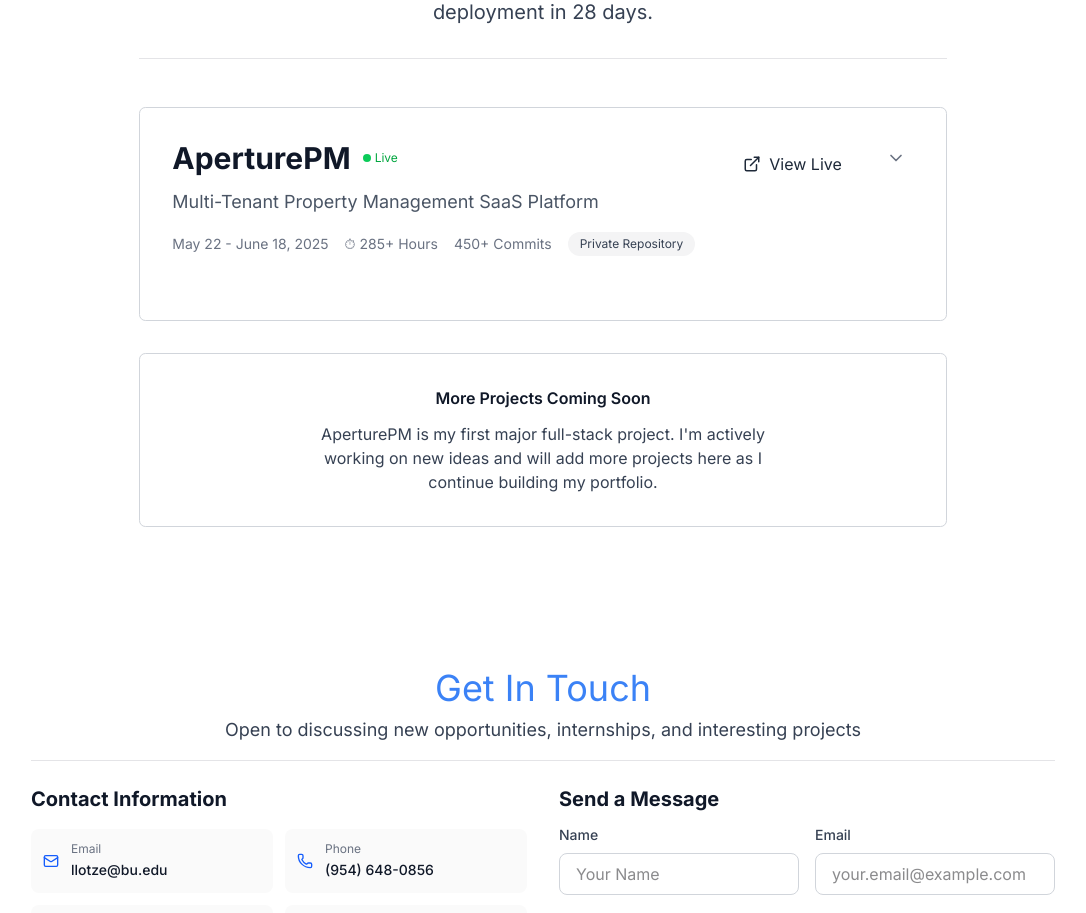
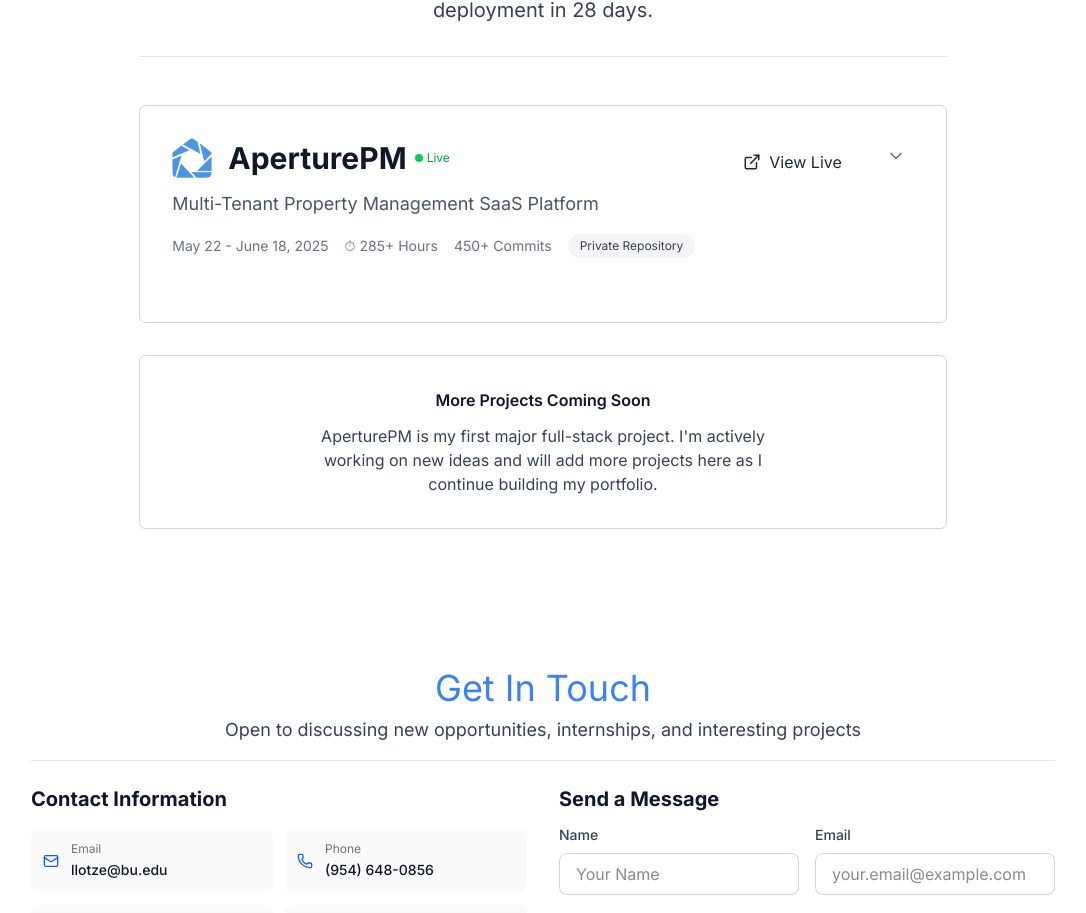
Before and after one commit to llotze/portfolio, a Next.js app: page / in a window 1280 px wide. Shown: the part 1899-2812 px from the top of the page, without its empty margins (97-1183 px from the left). Built offline with nearby package versions, Linux system fonts and the light colour scheme.

Commit message:
added aperturepm logo to aperturepm project card

```diff
--- a/app/components/Projects.js
+++ b/app/components/Projects.js
@@ -106,11 +106,20 @@ export default function Projects() {
             >
               <div className="flex flex-col md:flex-row md:items-start md:justify-between gap-6">
                 <div className="flex-1">
-                  <div className="flex items-center gap-3 mb-3">
-                    <h3 className="text-3xl font-bold text-gray-900 dark:text-white">AperturePM</h3>
-                    <div className="flex items-center gap-1">
-                      <div className="w-2 h-2 bg-green-500 rounded-full animate-pulse"></div>
-                      <span className="text-xs text-green-600 dark:text-green-400">Live</span>
+                  <div className="flex items-center gap-4 mb-3">
+                    <img
+                      src="/aperturepm-logo.png"
+                      alt="AperturePM Logo"
+                      className="w-10 h-10 rounded-md object-contain"
+                      style={{ flexShrink: 0 }}
+                      draggable={false}
+                    />
+                    <div className="flex items-center gap-2">
+                      <h3 className="text-3xl font-bold text-gray-900 dark:text-white">AperturePM</h3>
+                      <div className="flex items-center gap-1">
+                        <div className="w-2 h-2 bg-green-500 rounded-full animate-pulse"></div>
+                        <span className="text-xs text-green-600 dark:text-green-400">Live</span>
+                      </div>
                     </div>
                   </div>
                   <p className="text-lg text-gray-600 dark:text-gray-300 mb-4">Multi-Tenant Property Management SaaS Platform</p>
@@ -192,7 +201,7 @@ export default function Projects() {
                   <div className="lg:col-span-1 flex flex-col justify-center">
                     <div className="space-y-6">
                       <div className="text-center p-6 bg-zinc-50 dark:bg-zinc-800/30 rounded-lg">
-                        <div className="text-4xl font-bold text-gray-900 dark:text-white mb-2">28<span className="text-blue-400 dark:text-blue-500">d</span></div>
+                        <div className="text-4xl font-bold text-gray-900 dark:text-white mb-2">28 <span className="text-blue-400 dark:text-blue-500">Days</span></div>
                         <div className="text-sm text-gray-500 dark:text-gray-400 font-medium">Concept to Production</div>
                       </div>
                       {/* Replace 90% card with CommitHeatmap */}
```
Also changed, not shown: public/aperturepm-logo.png (added).
